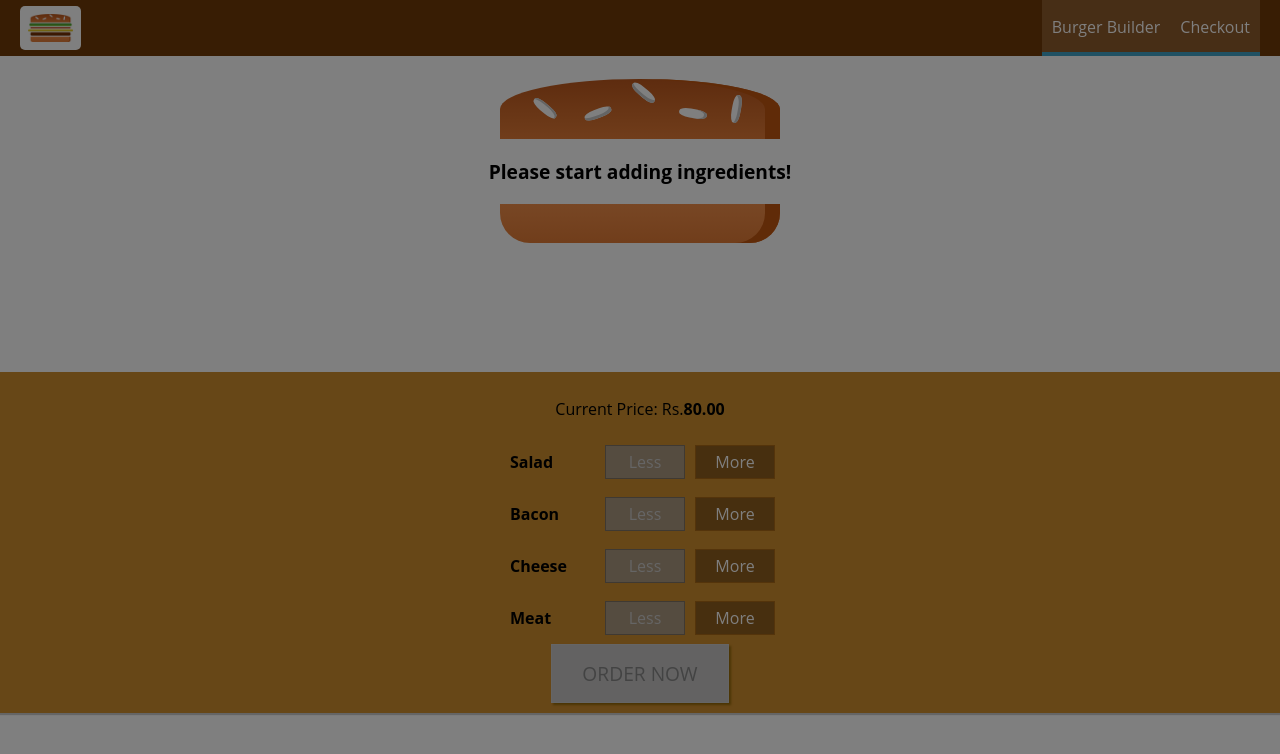
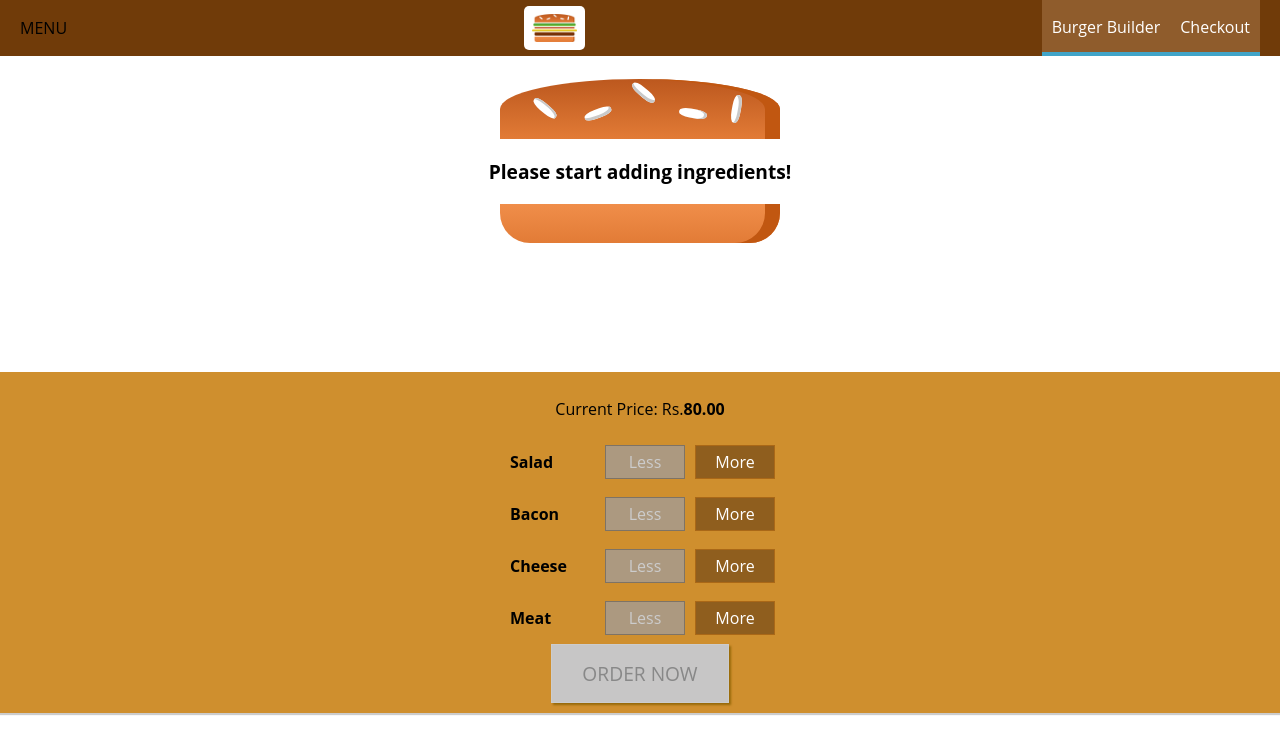
Before and after one commit to ruturajmore1234/BurgerApp, a React (Create React App) app in the folder react-app/: page / in a window 1280 px wide. Shown: the top 754 px of the page. Built offline with nearby package versions, Linux system fonts and the light colour scheme; the HTML template or start-up script is replaced by a standard one.

Commit message:
master: 151. Adding a Sidedrawer Toggle Button

```diff
--- a/react-app/src/components/Layout/Layout.js
+++ b/react-app/src/components/Layout/Layout.js
@@ -7,17 +7,23 @@
 class Layout extends Component{
 
   state = {
-    showSideDrawer: true
+    showSideDrawer: false
   };
 
   sideDrawerClosedHandler = () => {
     this.setState({showSideDrawer: false});
   }
 
+  sideDrawerToggleHandler = () => {
+    this.setState((prevstate) => {
+      return {showSideDrawer: !prevstate.showSideDrawer}
+    });
+  }
+
   render(){
     return(
       <Aux>
-        <Toolbar/>
+        <Toolbar drawerToggleClicked={this.sideDrawerToggleHandler}/>
         <SideDrawer open={this.state.showSideDrawer} closed={this.sideDrawerClosedHandler}/>
         <main className={classes.Content}>
           {this.props.children}
--- /dev/null
+++ b/react-app/src/components/Navigation/SideDrawer/DrawerToggle/DrawerToggle.js
@@ -0,0 +1,7 @@
+import React from 'react';
+
+const drawerToggle = (props) => (
+  <div onClick={props.clicked}>MENU</div>
+);
+
+export default drawerToggle;
--- a/react-app/src/components/Navigation/Toolbar/Toolbar.js
+++ b/react-app/src/components/Navigation/Toolbar/Toolbar.js
@@ -2,9 +2,11 @@
 import classes from './Toolbar.module.css';
 import Logo from '../../Logo/Logo';
 import NavigationItems from '../NavigationItems/NavigationItems';
+import DrawerToggle from '../SideDrawer/DrawerToggle/DrawerToggle';
 
 const toolbar = (props) => (
   <header className={classes.Toolbar}>
+    <DrawerToggle clicked={props.drawerToggleClicked}/>
     <div className={classes.Logo}>
       <Logo/>
     </div>
```
